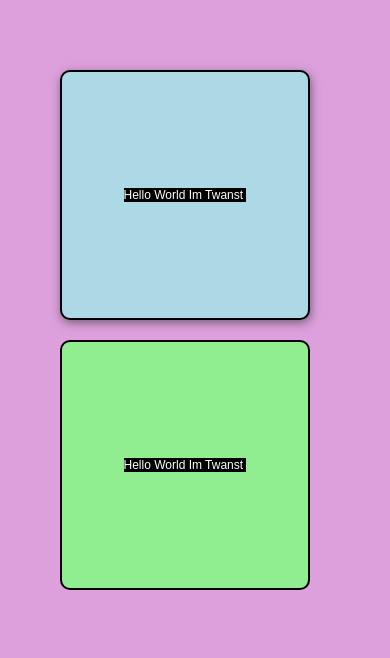
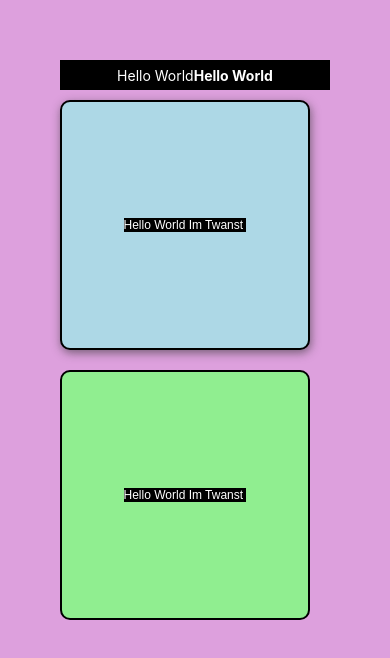
Before and after one commit to TwanstCodess/React-Native-Tutorial, a React Native app in the folder Tutorial/: screen / in a window 390 px wide. Shown: the top 658 px of the page. Built offline with nearby package versions, Linux system fonts and the light colour scheme.

Commit message:
Style Inheritance

```diff
--- a/Tutorial/App.js
+++ b/Tutorial/App.js
@@ -4,6 +4,13 @@ export default function App() {
   return (
     <View style={styles.container}>
 
+      <View style={styles.dark}>
+        <Text style={styles.darkText}>Hello World
+          <Text style={styles.darkTextBold}>Hello World
+          </Text>
+
+        </Text>
+      </View>
 
       <View style={[styles.lightBlue, styles.Box, styles.BoxShadow]}>
         <Text style={styles.Title}>Hello World Im Twanst </Text>
@@ -19,7 +26,19 @@ export default function App() {
 }
 
 const styles = StyleSheet.create({
+  dark: {
+    backgroundColor: "black",
+    height: 30,
+    justifyContent: "center",
+    alignItems: "center",
 
+  },
+  darkText: {
+    color: "white",
+  },
+  darkTextBold: {
+    fontWeight: "bold"
+  },
   container: { flex: 1, backgroundColor: "plum", padding: 60 },
   Box: {
     height: 250,
```
